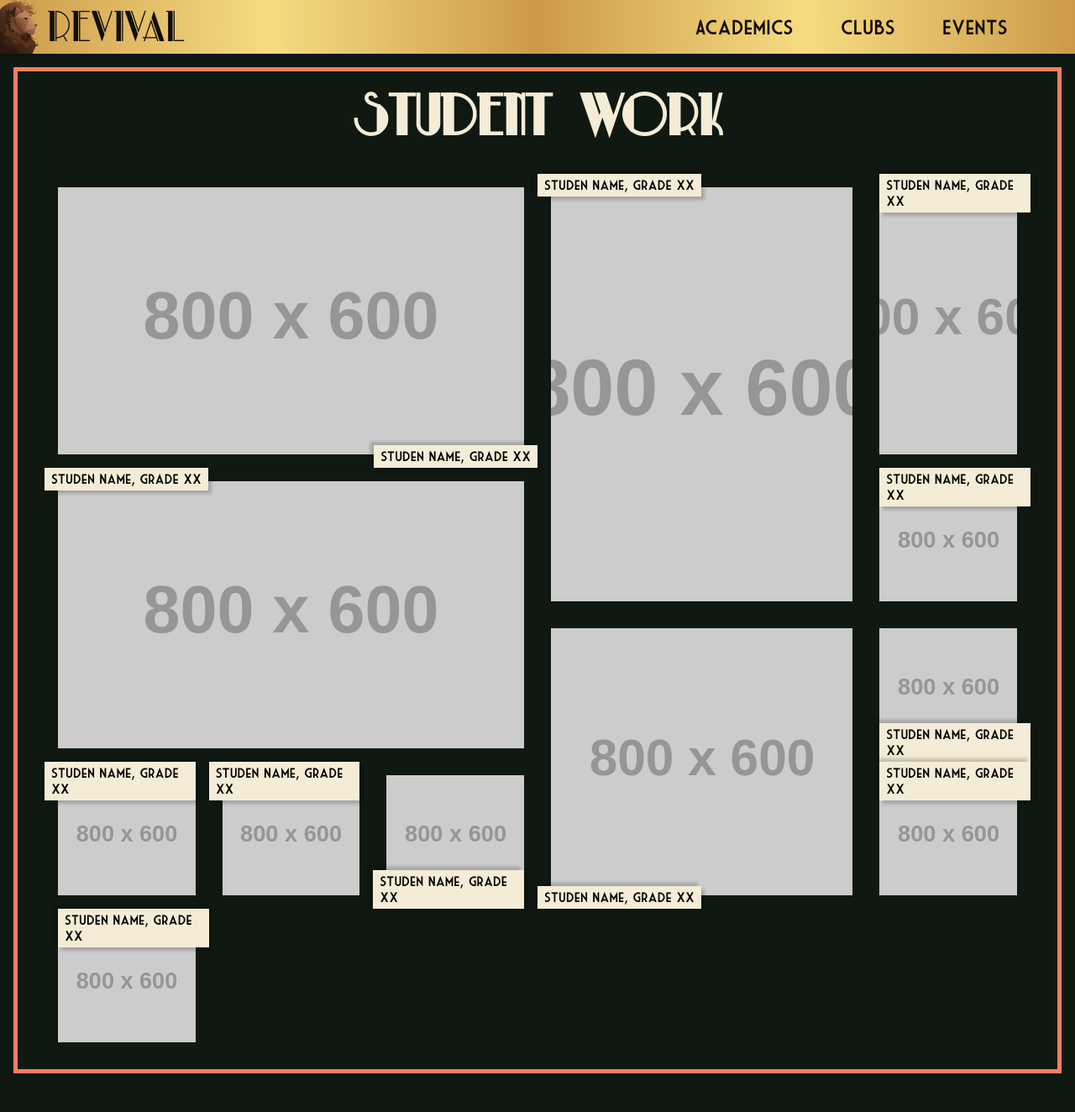
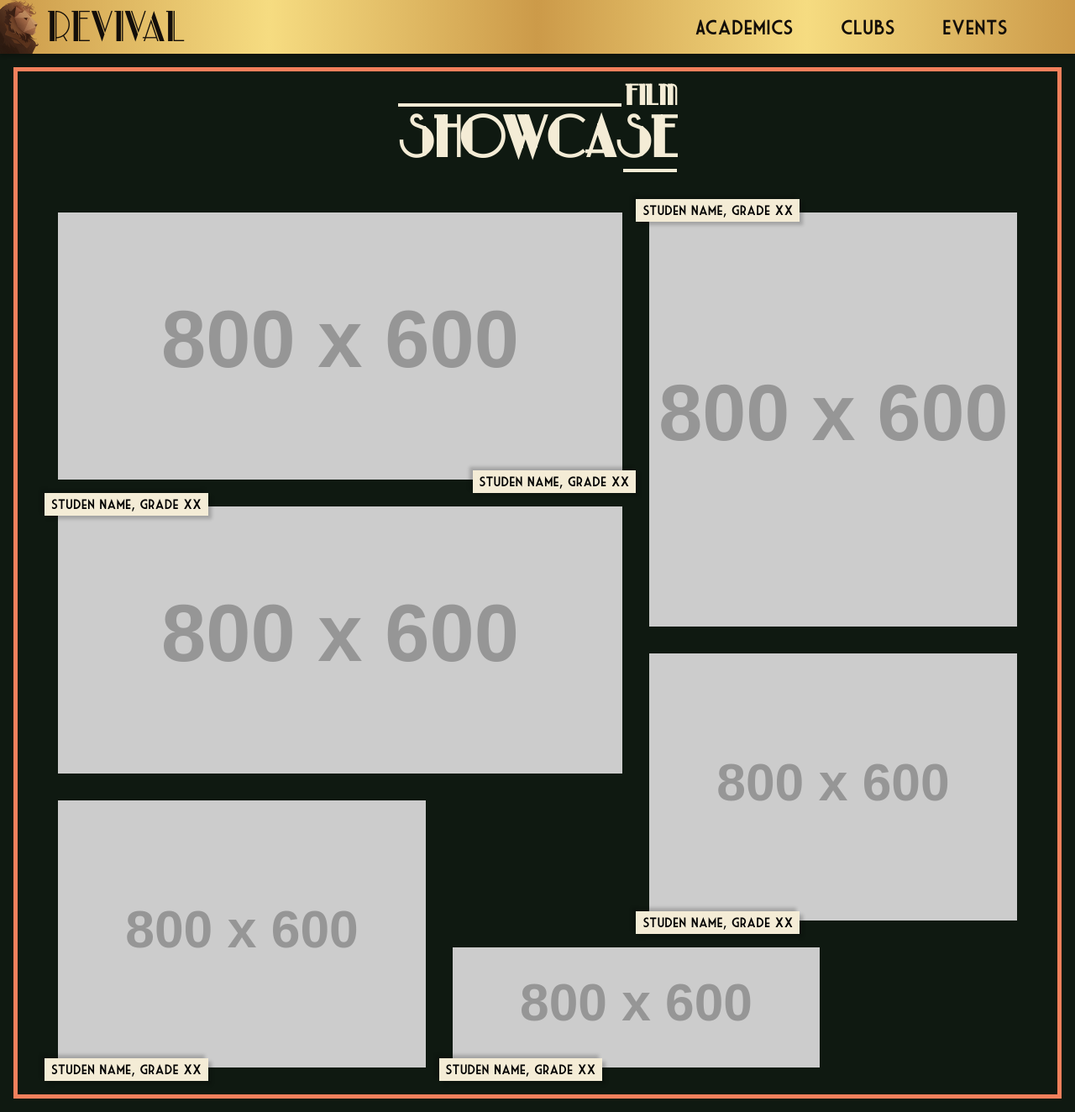
Before and after one commit to Jwiggiff/macyearbook, a Jekyll site: the page built from pages/_academics/student-work.html, in a window 1280 px wide. Shown: the whole page at 84% size. Built offline with Jekyll 4.4.1, drawn with Linux system fonts in a browser that asks for light colours; before the commit the page ends 1294 px from its top, so only the background shows below that.

Commit message:
Update main page and showcase title

```diff
--- a/_includes/header.html
+++ b/_includes/header.html
@@ -21,7 +21,7 @@
 
         {%- for category in categories -%}
           <li>
-            <a class="page-link" href="#">{{ category.label | capitalize }}</a>
+            <a class="page-link" href="">{{ category.label | capitalize }}</a>
             <ul class="dropdown">
               {%- for page in category.docs -%}
                 {%- if page.title -%}
--- a/_sass/header.scss
+++ b/_sass/header.scss
@@ -5,6 +5,7 @@
   background-image: $gold;
   box-shadow: 0 4px 4px rgba(0, 0, 0, 0.2);
   height: 64px;
+  z-index: 99;
 }
 .site-title {
   font-family: $title-font;
@@ -81,6 +82,7 @@
       color: $black;
       font-size: 1.5rem;
       white-space: nowrap;
+      cursor: pointer;
 
       display: flex;
       align-items: center;
--- a/_sass/page.scss
+++ b/_sass/page.scss
@@ -28,10 +28,10 @@
     h1 {
       line-height: 7rem;
       letter-spacing: 0.5rem;
+      font-size: 2em;
     }
-
     h2 {
-      font-size: 3rem;
+      font-size: 0.75em;
 
       display: flex;
       flex-flow: row;
@@ -41,7 +41,6 @@
       &::before,
       &::after {
         content: "";
-        // width: 4rem;
         flex-grow: 1;
         height: 4px;
         background: $white;
@@ -55,7 +54,35 @@
       }
     }
     h3 {
-      font-size: 2rem;
+      font-size: 0.5em;
+    }
+
+    span:first-of-type {
+      display: flex;
+      flex-flow: row;
+      line-height: 0.8em;
+      font-size: 0.5em;
+
+      &::before {
+        content: "";
+        flex-grow: 1;
+        margin-right: 0.25rem;
+        // background-color: black;
+        border-bottom: 4px solid $white;
+      }
+    }
+
+    span:last-of-type {
+      display: flex;
+      flex-flow: column;
+
+      &::after {
+        content: "";
+        width: 1em;
+        height: 4px;
+        background-color: $white;
+        align-self: flex-end;
+      }
     }
 
     @include media-query($on-palm) {
@@ -65,33 +92,8 @@
         line-height: 5rem;
         letter-spacing: 0;
       }
-
-      h2 {
-        font-size: 2rem;
-
-        &::before,
-        &::after {
-          width: 3rem;
-        }
-      }
-      h3 {
-        font-size: 1rem;
-      }
     }
   }
-
-  // /* Small */
-  // @media only screen and (min-width: 600px) {
-  //   --num-cols: 1;
-  // }
-  // /* Medium */
-  // @media only screen and (min-width: 800px) {
-  //   --num-cols: 4;
-  // }
-  // /* Large */
-  // @media only screen and (min-width: 1000px) {
-  //   --num-cols: 8;
-  // }
 
   .grid {
     display: grid;
@@ -129,7 +131,7 @@
       }
     }
 
-    @media only screen and (max-width: 600px) {
+    @include media-query($on-palm) {
       @for $i from 1 through 8 {
         .col-#{$i},
         row-#{$i} {
@@ -146,9 +148,11 @@
 
   .cards {
     padding: 0 2rem;
-    display: grid;
-    grid-template-columns: repeat(auto-fit, minmax(200px, 1fr));
-    gap: 4rem;
+    display: flex;
+    flex-flow: wrap;
+    justify-content: space-evenly;
+    align-items: center;
+    gap: 2rem;
 
     a {
       text-decoration: none;
@@ -157,11 +161,63 @@
   }
 
   .card {
+    position: relative;
     text-align: center;
-    padding: 0.5rem 1rem;
+    // padding: 0.5rem 1rem;
     border-radius: 5px;
-    transition: transform 0.2s ease;
-    background-image: $gold;
+    // transition: transform 0.2s ease;
+    // background-image: $gold;
+    // background-image: url("//via.placeholder.com/150x200");
+    // background-size: cover;
+
+    display: flex;
+    flex-flow: column;
+    align-items: center;
+
+    // width: 150px;
+    // height: 200px;
+
+    width: 17rem;
+    // height: 22rem;
+    height: 30rem;
+
+    &::before {
+      content: "";
+      // margin-bottom: 2rem;
+      // border-radius: 50% 50% 0 0;
+      border-radius: 5px;
+      width: 80%;
+      height: 2rem;
+      background-color: black;
+      // background-image: radial-gradient(
+      //   circle at bottom,
+      //   rgba(0, 0, 0, 1) 0%,
+      //   rgba(6, 6, 6, 1) 70%,
+      //   rgba(20, 20, 20, 1) 100%
+      // );
+      background-image: linear-gradient(
+        to bottom,
+        rgba(20, 20, 20, 1) 0%,
+        rgba(6, 6, 6, 1) 20%,
+        rgba(0, 0, 0, 1) 50%,
+        rgba(6, 6, 6, 1) 80%,
+        rgba(20, 20, 20, 1) 100%
+      );
+    }
+
+    .stem {
+      width: 4px;
+      height: 1.5rem;
+      background-color: #060606;
+      background-image: linear-gradient(
+        to right,
+        rgba(20, 20, 20, 1) 0%,
+        rgba(6, 6, 6, 1) 20%,
+        rgba(0, 0, 0, 1) 50%,
+        rgba(6, 6, 6, 1) 80%,
+        rgba(20, 20, 20, 1) 100%
+      );
+    }
 
     .card-title {
       font-size: 3rem;
@@ -169,8 +225,68 @@
       padding: 0.25rem 0.5rem;
     }
 
+    .card-bg {
+      border-radius: inherit;
+      width: 100%;
+      height: 22rem;
+      // position: absolute;
+      // top: 0;
+      // left: 0;
+      box-shadow: 0 0 4px 4px rgba(0, 0, 0, 0.2);
+      transition: transform 0.2s ease;
+
+      filter: brightness(25%);
+
+      img {
+        border-radius: inherit;
+        width: 100%;
+        height: 100%;
+        object-fit: cover;
+      }
+    }
+
+    .light {
+      position: absolute;
+      left: -12.5%;
+      top: 2rem;
+      width: 125%;
+      height: calc(100% - 3rem);
+      z-index: 99;
+
+      background-image: radial-gradient(
+        ellipse at top center,
+        rgba(255, 255, 255, 0.5) 0%,
+        rgba(255, 255, 255, 0.2) 50%,
+        rgba(255, 255, 255, 0) 100%
+      );
+
+      background-size: cover;
+      background-repeat: no-repeat;
+
+      backdrop-filter: brightness(400%);
+
+      clip-path: polygon(20% 0%, 80% 0%, 100% 100%, 0% 100%);
+
+      opacity: 0;
+      transition: opacity 0.2s ease;
+    }
+
     &:hover {
-      transform: scale(1.1);
+      // transform: scale(1.1);
+
+      .card-bg {
+        transform: scale(1.05);
+      }
+
+      .light {
+        opacity: 1;
+      }
+    }
+
+    @media only screen and (hover: none) {
+      .light {
+        opacity: 1;
+      }
     }
   }
 
@@ -213,3 +329,9 @@
     }
   }
 }
+
+// body {
+//   background-image: url(/assets/img/background.jpg);
+//   background-repeat: repeat;
+//   background-size: contain;
+// }
--- a/assets/js/main.js
+++ b/assets/js/main.js
@@ -1,5 +1,6 @@
 document.querySelectorAll(".trigger > li").forEach((li) => {
-  li.addEventListener("click", () => {
+  li.addEventListener("click", (e) => {
+    e.preventDefault();
     li.classList.toggle("active");
     document.querySelectorAll(".trigger > li").forEach((sibling) => {
       if (sibling != li) sibling.classList.remove("active");
--- a/pages/_academics/student-work.html
+++ b/pages/_academics/student-work.html
@@ -1,67 +1,43 @@
 ---
-title: Student Work
+title: Film Showcase
 ---
 
-<h1 class="page-title">{{ page.title }}</h1>
+<!-- TODO: Make Owen's title -->
+<h1 class="page-title">
+  <div class="wrapper">
+    <span>{{ page.title | split: ' ' | first }}</span>
+    <span>{{ page.title | split: ' ' | last }}</span>
+  </div>
+</h1>
 
 <div class="grid">
   <figure class="col-3 row-2">
-    <img src="//via.placeholder.com/800x600?text=Student+Artwork" />
+    <img src="//via.placeholder.com/800x600?text=Artwork" />
     <figcaption class="bottom right">Studen Name, Grade XX</figcaption>
   </figure>
 
   <figure class="col-2 row-3">
-    <img src="//via.placeholder.com/800x600?text=Student+Artwork" />
+    <img src="//via.placeholder.com/800x600?text=Artwork" />
     <figcaption class="top left">Studen Name, Grade XX</figcaption>
   </figure>
 
   <figure class="col-3 row-2">
-    <img src="//via.placeholder.com/800x600?text=Student+Artwork" />
+    <img src="//via.placeholder.com/800x600?text=Artwork" />
     <figcaption class="top left">Studen Name, Grade XX</figcaption>
   </figure>
 
   <figure class="col-2 row-2">
-    <img src="//via.placeholder.com/800x600?text=Student+Artwork" />
+    <img src="//via.placeholder.com/800x600?text=Artwork" />
     <figcaption class="bottom left">Studen Name, Grade XX</figcaption>
   </figure>
 
-  <figure class="col-1 row-2">
-    <img src="//via.placeholder.com/800x600?text=Student+Artwork" />
-    <figcaption class="top right">Studen Name, Grade XX</figcaption>
-  </figure>
-
-  <figure class="col-1 row-1">
-    <img src="//via.placeholder.com/800x600?text=Student+Artwork" />
-    <figcaption class="top right">Studen Name, Grade XX</figcaption>
-  </figure>
-
-  <figure class="col-1 row-1">
-    <img src="//via.placeholder.com/800x600?text=Student+Artwork" />
-    <figcaption class="bottom right">Studen Name, Grade XX</figcaption>
-  </figure>
-
-  <figure class="col-1 row-1">
-    <img src="//via.placeholder.com/800x600?text=Student+Artwork" />
-    <figcaption class="top left">Studen Name, Grade XX</figcaption>
-  </figure>
-
-  <figure class="col-1 row-1">
-    <img src="//via.placeholder.com/800x600?text=Student+Artwork" />
-    <figcaption class="top left">Studen Name, Grade XX</figcaption>
-  </figure>
-
-  <figure class="col-1 row-1">
-    <img src="//via.placeholder.com/800x600?text=Student+Artwork" />
+  <figure class="col-2 row-2">
+    <img src="//via.placeholder.com/800x600?text=Artwork" />
     <figcaption class="bottom left">Studen Name, Grade XX</figcaption>
   </figure>
 
-  <figure class="col-1 row-1">
-    <img src="//via.placeholder.com/800x600?text=Student+Artwork" />
-    <figcaption class="top right">Studen Name, Grade XX</figcaption>
-  </figure>
-
-  <figure class="col-1 row-1">
-    <img src="//via.placeholder.com/800x600?text=Student+Artwork" />
-    <figcaption class="top right">Studen Name, Grade XX</figcaption>
+  <figure class="col-2 row-1">
+    <img src="//via.placeholder.com/800x600?text=Artwork" />
+    <figcaption class="bottom left">Studen Name, Grade XX</figcaption>
   </figure>
 </div>
```
Also changed, not shown: index.html (+9 -1 lines), 1 other file.
